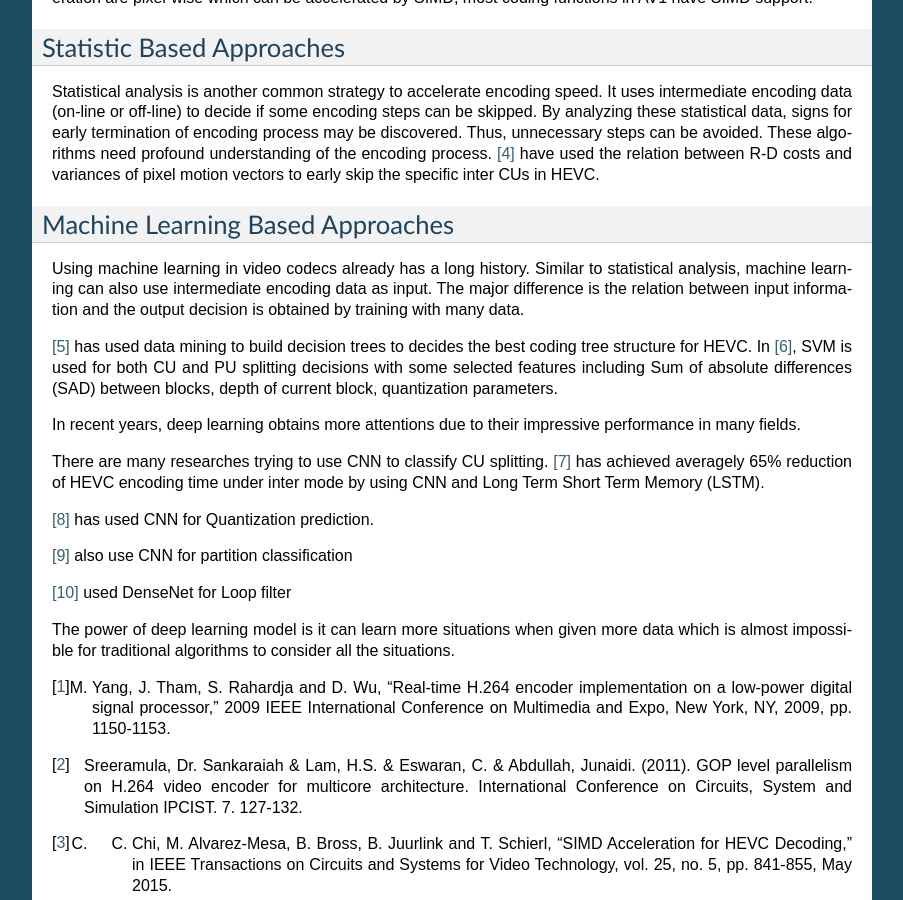
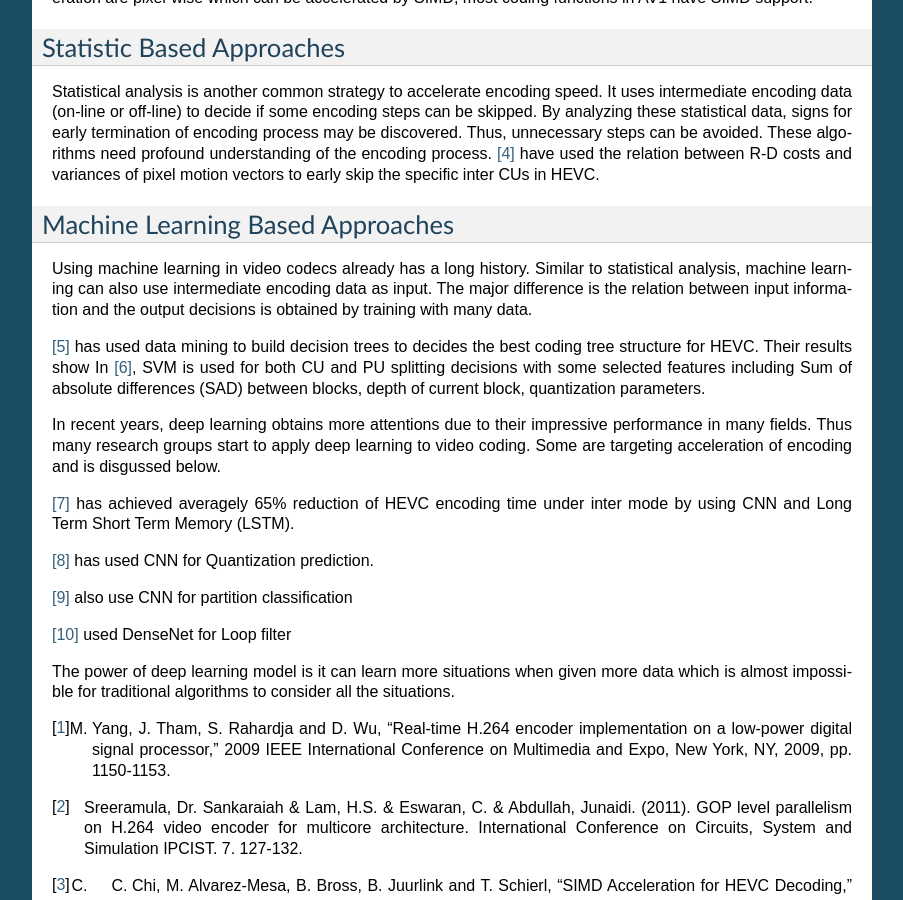
Before and after one commit to epadam/CNN-AV1-intra-encoder, a Sphinx documentation site: the page built from source/acceleration_encoding.rst, in a window 1280 px wide and 900 px high, scrolled down 662 px. Shown: the whole window, without its empty margins (198-1101 px from the left). Built offline with Sphinx 7.4.7, drawn with Linux system fonts in a browser that asks for light colours.

Commit message:
Update acceleration_encoding.rst

```diff
--- a/source/acceleration_encoding.rst
+++ b/source/acceleration_encoding.rst
@@ -26,14 +26,14 @@ Statistical analysis is another common strategy to accelerate encoding speed. It
 Machine Learning Based Approaches
 ===================================
 
-Using machine learning in video codecs already has a long history. Similar to statistical analysis, machine learning can also use intermediate encoding data as input. The major difference is the relation between input information and the output decision is obtained by training with many data.
+Using machine learning in video codecs already has a long history. Similar to statistical analysis, machine learning can also use intermediate encoding data as input. The major difference is the relation between input information and the output decisions is obtained by training with many data.
 
-[#]_ has used data mining to build decision trees to decides the best coding tree structure for HEVC.
+[#]_ has used data mining to build decision trees to decides the best coding tree structure for HEVC. Their results show
 In [#]_, SVM is used for both CU and PU splitting decisions with some selected features including Sum of absolute differences (SAD) between blocks, depth of current block, quantization parameters.
 
-In recent years, deep learning obtains more attentions due to their impressive performance in many fields.
+In recent years, deep learning obtains more attentions due to their impressive performance in many fields. Thus many research groups start to apply deep learning to video coding. Some are targeting acceleration of encoding and is disgussed below.
 
-There are many researches trying to use CNN to classify CU splitting. [#]_ has achieved averagely 65\% reduction of HEVC encoding time under inter mode by using CNN and Long Term Short Term Memory (LSTM).
+[#]_ has achieved averagely 65\% reduction of HEVC encoding time under inter mode by using CNN and Long Term Short Term Memory (LSTM).
 
 [#]_ has used CNN for Quantization prediction.
 
```
